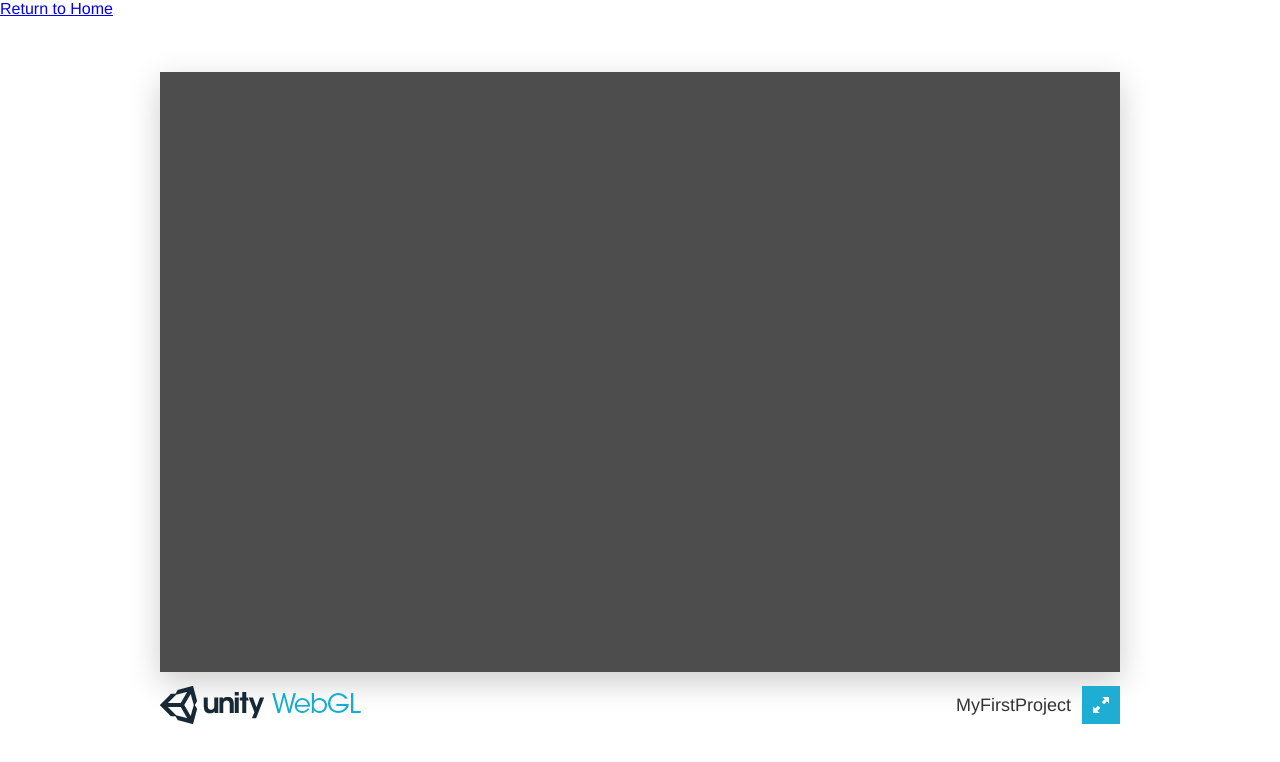
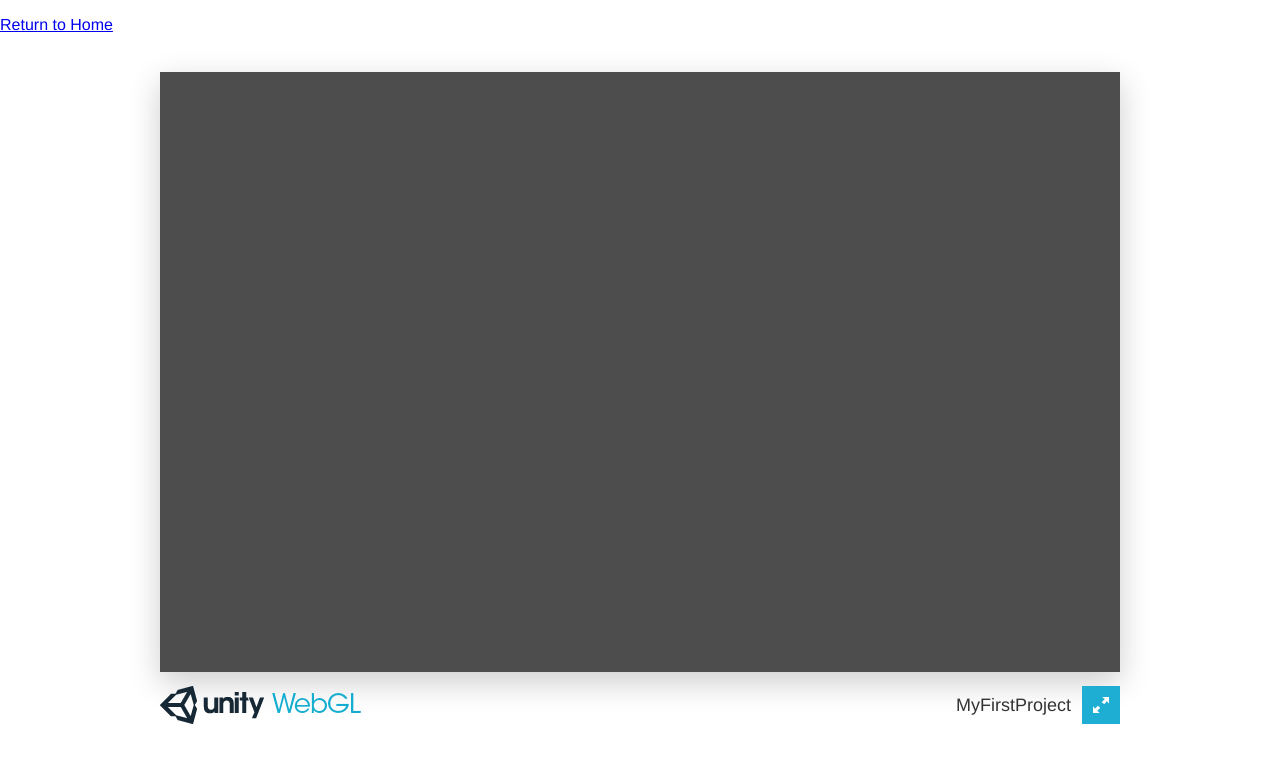
Before and after one commit to jaredmulconry/jaredmulconry.github.io, a plain HTML site: page WebGLGame/WebGame.html in a window 1280 px wide. Drawn offline with Linux system fonts and the light colour scheme; no server answers.

Commit message:
Still trying to fix this darn thing.

```diff
--- a/WebGLGame/WebGame.html
+++ b/WebGLGame/WebGame.html
@@ -10,7 +10,7 @@
   </head>
   <body class="template">
     <p class="header"><span>Unity WebGL Player | </span>MyFirstProject</p>
-	<a href="https://jaredmulconry.github.io">Return to Home</a>
+	<p><a href="https://jaredmulconry.github.io">Return to Home</a></p>
     <div class="template-wrap clear">
       <canvas class="emscripten" id="canvas" oncontextmenu="event.preventDefault()" height="600px" width="960px"></canvas>
       <br>
```
